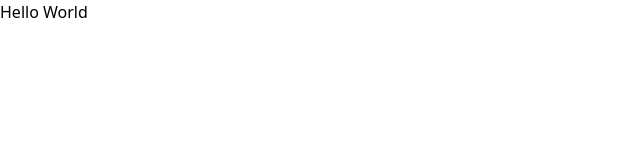
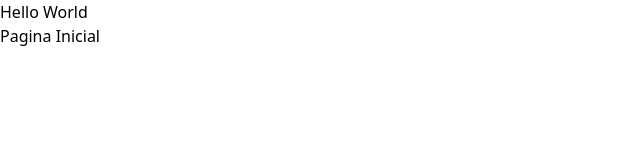
Before and after one commit to Rulian14/Trabalho-Diario-Viajem, a React (Vite) app: page / in a window 1280 px wide. Shown: the top 160 px of the page, without its empty margins (0-640 px from the left). Built offline with nearby package versions, Linux system fonts and the light colour scheme.

Commit message:
add header e correção

```diff
--- a/src/App.jsx
+++ b/src/App.jsx
@@ -1,9 +1,11 @@
 import "./App.css";
+import Header from "./components/Header";
 
 function App() {
   return (
     <div>
       <h1>Hello World</h1>
+      <Header />
     </div>
   );
 }
--- /dev/null
+++ b/src/components/Header.jsx
@@ -0,0 +1,8 @@
+function Header() {
+  return (
+    <div>
+      <h1>Pagina Inicial</h1>
+    </div>
+  );
+}
+export default Header;
--- a/src/pages/LoginUser.jsx
+++ b/src/pages/LoginUser.jsx
@@ -45,10 +45,10 @@ function LoginArea() {
     localStorage.setItem("isAdmin", isAdmin);
   };
   return (
-    <div className="loginarea">
-      <div className="LoginAreaContainer">
+    <div className="">
+      <div className="">
         <form onSubmit={EnviarForms}>
-          <h1 className="Titulo2">Login</h1>
+          <h1 className="">Login</h1>
           <div className="PreencherDados">
             <input type="text" id="username" name="username" required />
             <label htmlFor="username" id="Teste2">
```
